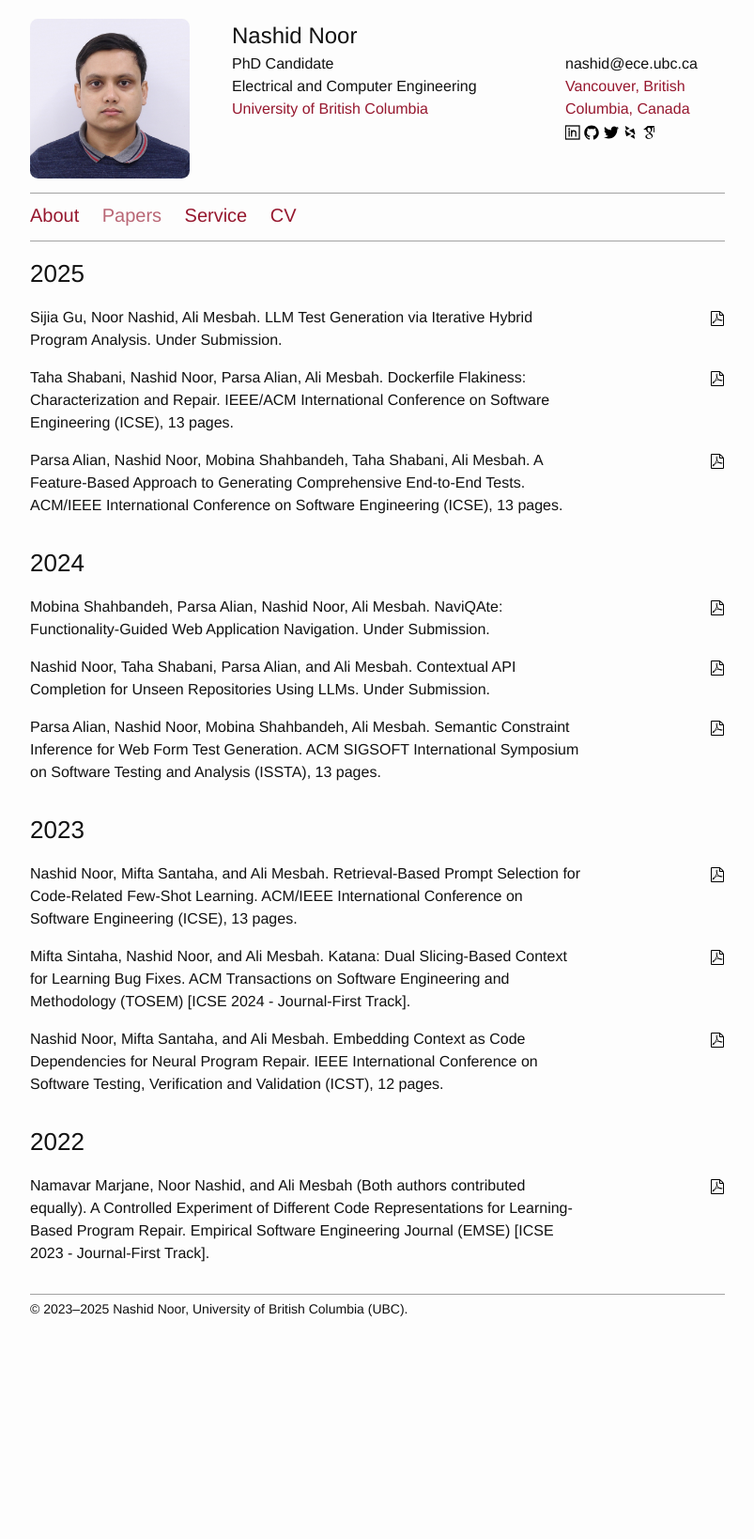
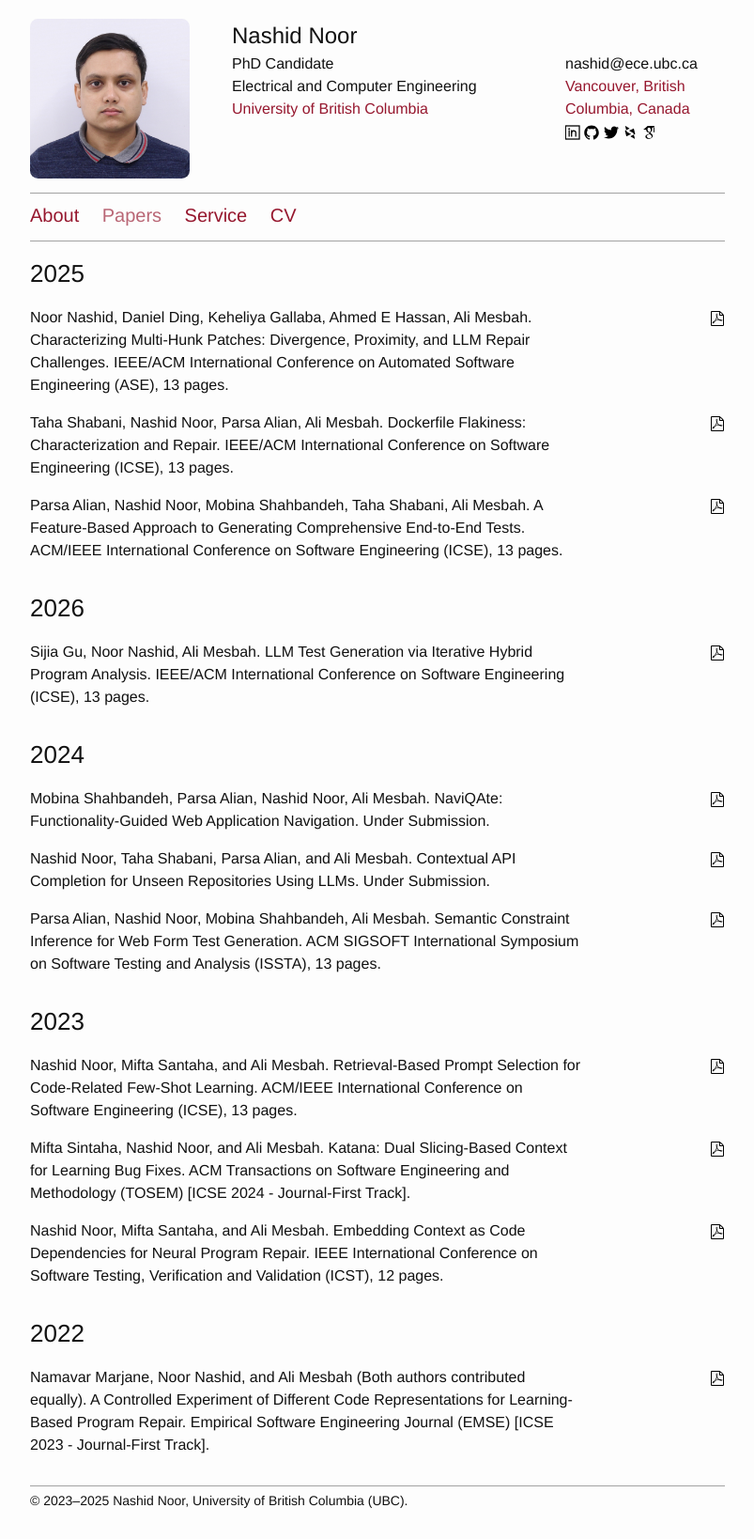
Before and after one commit to nashid/nashid.github.io, a Jekyll site: the page built from nav/papers.md, in a window 1280 px wide. Shown: the whole page at 94% size, without its empty margins (238-1041 px from the left). Built offline with Jekyll 4.4.1, drawn with Linux system fonts in a browser that asks for light colours; before the commit the page ends 1434 px from its top, so only the background shows below that.

Commit message:
add hunk divergence paper

```diff
--- a/_data/papers.yml
+++ b/_data/papers.yml
@@ -1,8 +1,14 @@
+- id: hunk-divergence
+  title: "Characterizing Multi-Hunk Patches: Divergence, Proximity, and LLM Repair Challenges"
+  authors: Noor Nashid, Daniel Ding, Keheliya Gallaba, Ahmed E Hassan, Ali Mesbah
+  venue: IEEE/ACM International Conference on Automated Software Engineering (ASE), 13 pages
+  year: 2025
+
 - id: panta-arxiv25
   title: "LLM Test Generation via Iterative Hybrid Program Analysis"
   authors: Sijia Gu, Noor Nashid, Ali Mesbah
-  venue: Under Submission
-  year: 2025
+  venue: IEEE/ACM International Conference on Software Engineering (ICSE), 13 pages
+  year: 2026
 
 - id: flakidock-icse25
   title: "Dockerfile Flakiness: Characterization and Repair"
```
